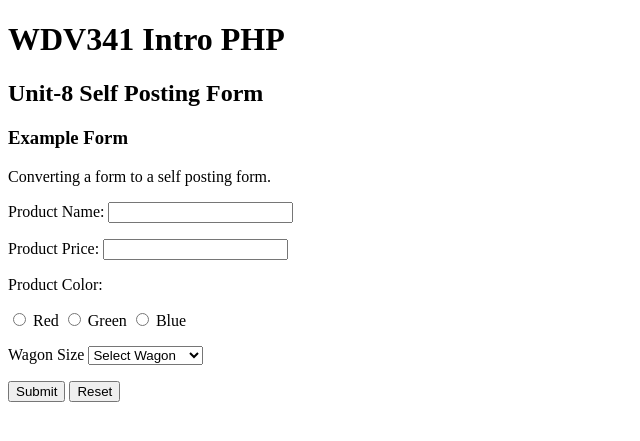
After one commit to wbrown-web/wdv341php, a PHP site: page /selfPostValidation.php in a window 1280 px wide. The commit adds this page. Shown: the top 441 px of the page, without its empty margins (0-640 px from the left). Run offline with PHP 8.4, Linux system fonts and the light colour scheme.

Commit message:
adding a bunch of in class examples and files

```diff
--- a/inClass/addPresenter.php
+++ b/inClass/addPresenter.php
@@ -135,7 +135,7 @@ session_start();
 				$todaysDate = date("Y-m-d");		//use today's date as the default input to the date( )
 
 				//Create the SQL command string
-				$sql = "INSERT INTO pit_presenters (";
+				$sql = "INSERT INTO pit_presenters (";  //would run an UPDATE instead of INSERT if you are updating instead of adding
 				$sql .= "presenters_fName, ";
 				$sql .= "presenters_lName, ";
 				$sql .= "presenters_city, ";
--- a/inClass/formatEvent.php
+++ b/inClass/formatEvent.php
@@ -8,6 +8,7 @@ try {
     $stmt->execute();
 
     //ran a second DATE_FORMAT(); and assigned it to a different variable to compare against current month
+    //ran a third DATE_FORMAT(); and assigned it to another variable to compare against current year
 }
 
 catch(PDOException $e) {
@@ -133,7 +134,7 @@ die();
                             </div>
                             <div class='col-4 text-right'>
                             <p class="<?php
-                            //dynamically compares the incoming dates
+                            //dynamically compares the incoming dates lots of big think
                                 if($row['year_date'] >= $current_year) {
                                     if($row['month_date'] >= $current_month && $row['year_date'] >= $current_year ) {
                                         if($row['month_date'] == $current_month && $row['year_date'] == $current_year) {
@@ -150,7 +151,6 @@ die();
                                         else{
                                             echo "normal";
                                         }
-
                                     }
                                 }
                                 else {
--- /dev/null
+++ b/inClass/selfPostValidation.php
@@ -0,0 +1,148 @@
+<?php
+
+
+  // post variables
+
+  $prod_name = "";	//define variable
+  $prod_price = "";
+  $prod_color = "";
+  $prod_wagon = "";
+
+// error message variables
+
+	$name_errMsg = "";	//define variable
+  $price_errMsg = "";
+  $color_errMsg = "";
+  $wagon_errMsg = "";
+
+  $valid_form = false;
+
+	if( isset($_POST['prod_submit']) )
+	{
+		//process form data
+
+		$prod_name = $_POST['prod_name'];
+    $prod_price = $_POST['prod_price'];
+
+    if( isset($_POST['prod_color']) ){ //Used to bypass the error of prod_color not being defined on submit if nothing is selected.
+       $prod_color = $_POST['prod_color'];
+    }
+    else {
+      $prod_color="";
+    }
+		$prod_wagon = $_POST['prod_wagon'];
+
+
+		$valid_form = true;		//set validation flag assume all fields are valid
+
+		include 'validationsAdvanced.php';	//get validation functions
+
+		if( !validateProdName($prod_name) ) {
+			$valid_form = false;
+			$name_errMsg = "Please enter a product name";
+		}
+
+		if( !validateProdPrice($prod_price) )	{
+			$valid_form = false;
+			$price_errMsg = "Price must be numeric and greater than zero";
+    }
+
+    if( !validateProdColor($prod_color)) {
+      $valid_form = false;
+      $color_errMsg = "(Please select a color)";
+    }
+
+    if( !validateProdWagon($prod_wagon)) {
+      $valid_form = false;
+      $wagon_errMsg = "Please select a wagon";
+    }
+
+
+
+		if($valid_form) {
+			//Form is good, send to database
+
+		}
+			//else display the form with original values and error messages
+
+	}
+//	else
+//	{
+		//show the form to the customer/user
+?>
+        <!doctype html>
+        <html>
+        <head>
+        <meta charset="utf-8">
+        <title>Untitled Document</title>
+        <style>
+        [id*="error"] {
+          color: red;
+        }
+        </style>
+
+        </head>
+
+        <body>
+
+        <h1>WDV341 Intro PHP </h1>
+        <h2>Unit-8 Self Posting Form</h2>
+        <h3>Example Form</h3>
+        <p>Converting a form to a self posting form.</p>
+
+        <?php
+			if($valid_form)
+			{
+		?>
+			<h1>Form Was Successful</h1>
+            <h2>Thank you for submitting your information</h2>
+        <?php
+			}
+			else
+			{
+		?>
+        <form name="form1" method="post" action="<?= htmlspecialchars($_SERVER["PHP_SELF"]);?>">
+          <p>
+            <label for="prod_name">Product Name: </label>
+            <input type="text" name="prod_name" id="prod_name" value="<?php echo $prod_name; ?>">
+            <span id="errorName"><?php echo $name_errMsg; ?></span>
+          </p>
+          <p>
+            <label for="prod_price">Product Price: </label>
+            <input type="text" name="prod_price" id="prod_price" value="<?php echo $prod_price; ?>">
+            <span id="errorPrice"><?php echo $price_errMsg; ?></span>
+          </p>
+          <p>Product Color:</p>
+          <p>
+            <input type="radio" name="prod_color" id="prod_red" value="prod_red" <?php if ($prod_color == "prod_red") {echo "checked";}?>>
+            <label for="prod_red">Red</label>
+            <input type="radio" name="prod_color" id="prod_green" value="prod_green" <?php if ($prod_color == "prod_green") {echo "checked";}?>>
+            <label for="prod_green">Green</label>
+            <input type="radio" name="prod_color" id="prod_blue" value="prod_blue" <?php if ($prod_color == "prod_blue") {echo "checked";}?>>
+            <label for="prod_blue">Blue</label> <span><?= $color_errMsg; ?></span>
+          </p>
+          <p>
+          <label for="prod_wagon">Wagon Size</label>
+          	<select name="prod_wagon" id="prod_wagon">
+            	<option value="select"<?php if ($prod_wagon == "select") {echo "selected";}?> >Select Wagon</option>
+            	<option value="wag_sm" <?php if ($prod_wagon == "wag_sm") {echo "selected";}?> >Small Wagon</option>
+            	<option value="wag_md"<?php if ($prod_wagon == "wag_md") {echo "selected";}?> >Medium Wagon</option>
+                <option value="wag_lg"<?php if ($prod_wagon == "wag_lg") {echo "selected";}?> >Large Wagon</option>
+            </select><span><?= $wagon_errMsg; ?></span>
+          </p>
+          <p>
+            <input type="submit" name="prod_submit" id="prod_submit" value="Submit">
+            <input type="reset" name="Reset" id="button" value="Reset">
+          </p>
+        </form>
+        <?php
+			}	//end valid form confirmation
+		?>
+
+        <p>&nbsp;</p>
+
+<?php
+//	}//end of check for submit to display form
+?>
+</body>
+</html>
```
Also changed, not shown: inClass/PHP Production Error Handling/dbConnect.php (added, +29 -0 lines), inClass/PHP Production Error Handling/displayEvents_withErrorHandling.php (added, +104 -0 lines), inClass/PHP Production Error Handling/exception_handlers.php (added, +29 -0 lines), inClass/deleteEvent.php (added, +44 -0 lines), inClass/displayEventOneEvent.php (added, +34 -0 lines), inClass/displayEvents.php (added, +27 -0 lines), inClass/logout.php (added, +14 -0 lines), inClass/setValidUser.php (added, +20 -0 lines), inClass/testValidUser.php (added, +26 -0 lines), inClass/validationsAdvanced.php (added, +52 -0 lines), inClass/wdv341_events.sql (added, +72 -0 lines).
